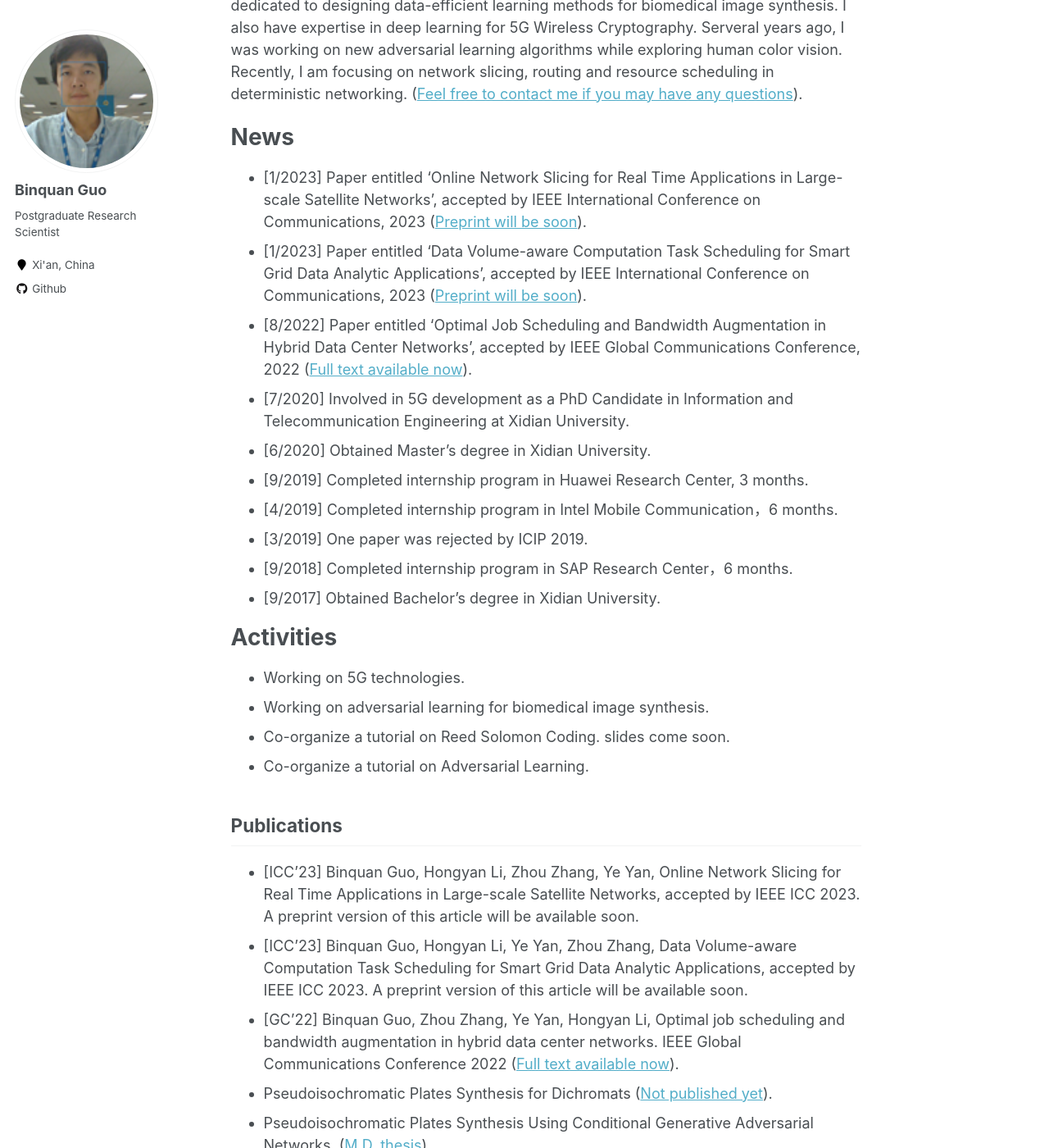
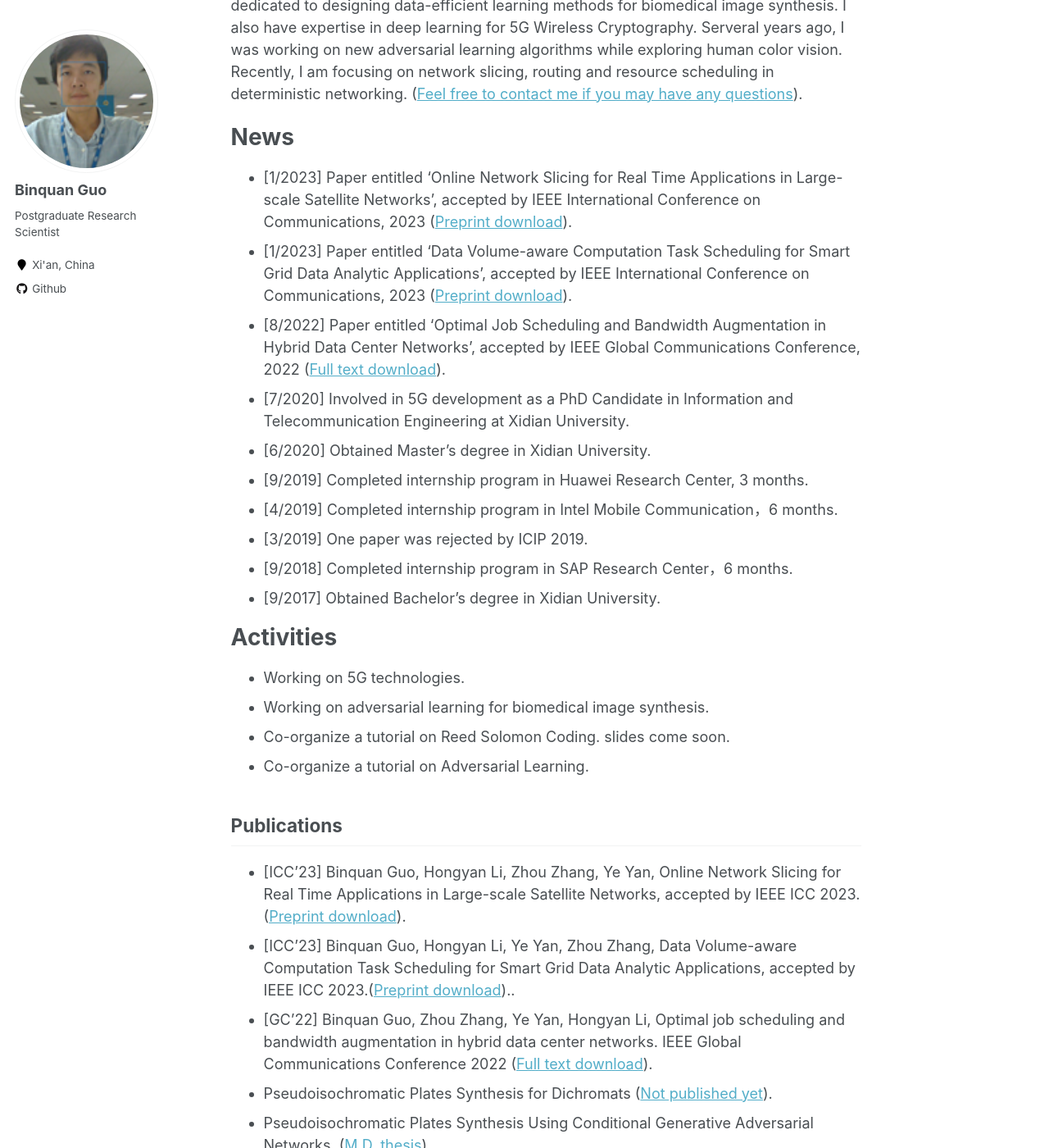
Before and after one commit to wilixx/wilixx.github.io, a Jekyll site: the page built from _pages/about.md, in a window 1280 px wide and 1400 px high, scrolled down 353 px. Shown: the whole window at 82% size. Built offline with Jekyll 4.4.1, drawn with Linux system fonts in a browser that asks for light colours.

Commit message:
Update about.md

```diff
--- a/_pages/about.md
+++ b/_pages/about.md
@@ -15,9 +15,9 @@ My research lies at the intersection of image synthesis and artificial intellige
 
 News
 ======
-* [1/2023] Paper entitled 'Online Network Slicing for Real Time Applications in Large-scale Satellite Networks', accepted by IEEE International Conference on Communications, 2023 ([Preprint will be soon](https://www.researchgate.net/profile/Binquan-Guo)).
-* [1/2023] Paper entitled 'Data Volume-aware Computation Task Scheduling for Smart Grid Data Analytic Applications', accepted by IEEE International Conference on Communications, 2023 ([Preprint will be soon](https://www.researchgate.net/profile/Binquan-Guo)).
-* [8/2022] Paper entitled 'Optimal Job Scheduling and Bandwidth Augmentation in Hybrid Data Center Networks', accepted by IEEE Global Communications Conference, 2022 ([Full text available now](https://ieeexplore.ieee.org/document/10001450)).
+* [1/2023] Paper entitled 'Online Network Slicing for Real Time Applications in Large-scale Satellite Networks', accepted by IEEE International Conference on Communications, 2023 ([Preprint download](https://arxiv.org/abs/2301.09372)).
+* [1/2023] Paper entitled 'Data Volume-aware Computation Task Scheduling for Smart Grid Data Analytic Applications', accepted by IEEE International Conference on Communications, 2023 ([Preprint download](https://arxiv.org/abs/2301.11831)).
+* [8/2022] Paper entitled 'Optimal Job Scheduling and Bandwidth Augmentation in Hybrid Data Center Networks', accepted by IEEE Global Communications Conference, 2022 ([Full text download](https://ieeexplore.ieee.org/document/10001450)).
 * [7/2020] Involved in 5G development as a PhD Candidate in Information and Telecommunication Engineering at Xidian University.
 * [6/2020] Obtained Master's degree in Xidian University.
 * [9/2019] Completed internship program in Huawei Research Center, 3 months.
@@ -37,9 +37,9 @@ Activities
 
 Publications
 ------
-* [ICC'23] Binquan Guo, Hongyan Li, Zhou Zhang, Ye Yan, Online Network Slicing for Real Time Applications in Large-scale Satellite Networks, accepted by IEEE ICC 2023. A preprint version of this article will be available soon.
-* [ICC'23] Binquan Guo, Hongyan Li, Ye Yan, Zhou Zhang, Data Volume-aware Computation Task Scheduling for Smart Grid Data Analytic Applications, accepted by IEEE ICC 2023. A preprint version of this article will be available soon.
-* [GC'22] Binquan Guo, Zhou Zhang, Ye Yan, Hongyan Li, Optimal job scheduling and bandwidth augmentation in hybrid data center networks. IEEE Global Communications Conference 2022 ([Full text available now](https://ieeexplore.ieee.org/document/10001450)).
+* [ICC'23] Binquan Guo, Hongyan Li, Zhou Zhang, Ye Yan, Online Network Slicing for Real Time Applications in Large-scale Satellite Networks, accepted by IEEE ICC 2023. ([Preprint download](https://arxiv.org/abs/2301.09372)).
+* [ICC'23] Binquan Guo, Hongyan Li, Ye Yan, Zhou Zhang, Data Volume-aware Computation Task Scheduling for Smart Grid Data Analytic Applications, accepted by IEEE ICC 2023.([Preprint download](https://arxiv.org/abs/2301.11831))..
+* [GC'22] Binquan Guo, Zhou Zhang, Ye Yan, Hongyan Li, Optimal job scheduling and bandwidth augmentation in hybrid data center networks. IEEE Global Communications Conference 2022 ([Full text download](https://ieeexplore.ieee.org/document/10001450)).
 * Pseudoisochromatic Plates Synthesis for Dichromats ([Not published yet](https://github.com/wilixx/bichromatic-plates-for-cvd)).
 * Pseudoisochromatic Plates Synthesis Using Conditional Generative Adversarial Networks. ([M.D. thesis](https://kns.cnki.net/kcms/detail/detail.aspx?dbcode=CMFD&dbname=CMFD202101&filename=1020156894.nh&uniplatform=NZKPT&v=BZiLbj5YSYVT3Ib728GpZ8_gVnayjmC0C80nPEn7bPpHAOUJhxg0IC00TlWIfCLO)).
 * A Pseudoisochromatic Pairs Acquisition Method Based on Global Maximum Color Difference. ([To be published](https://github.com/wilixx/bichromatic-plates-for-cvd)).
```
